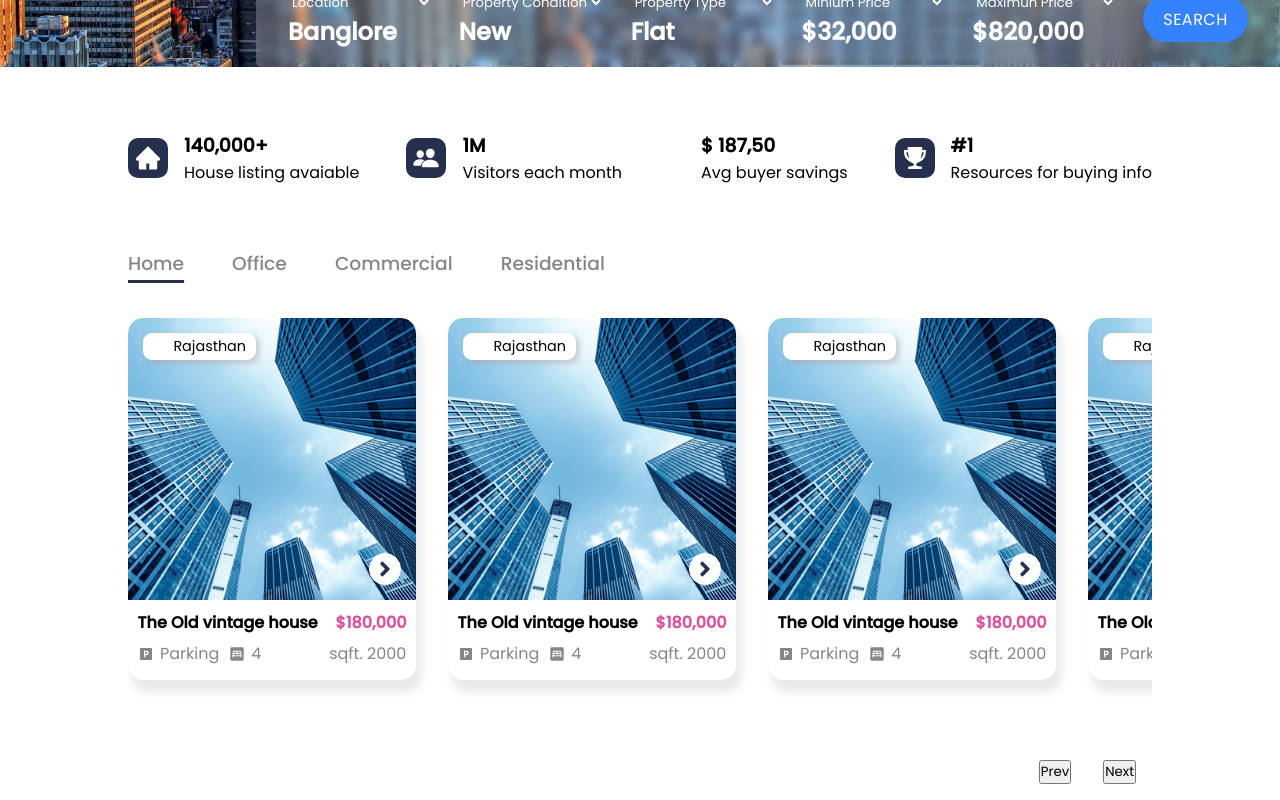
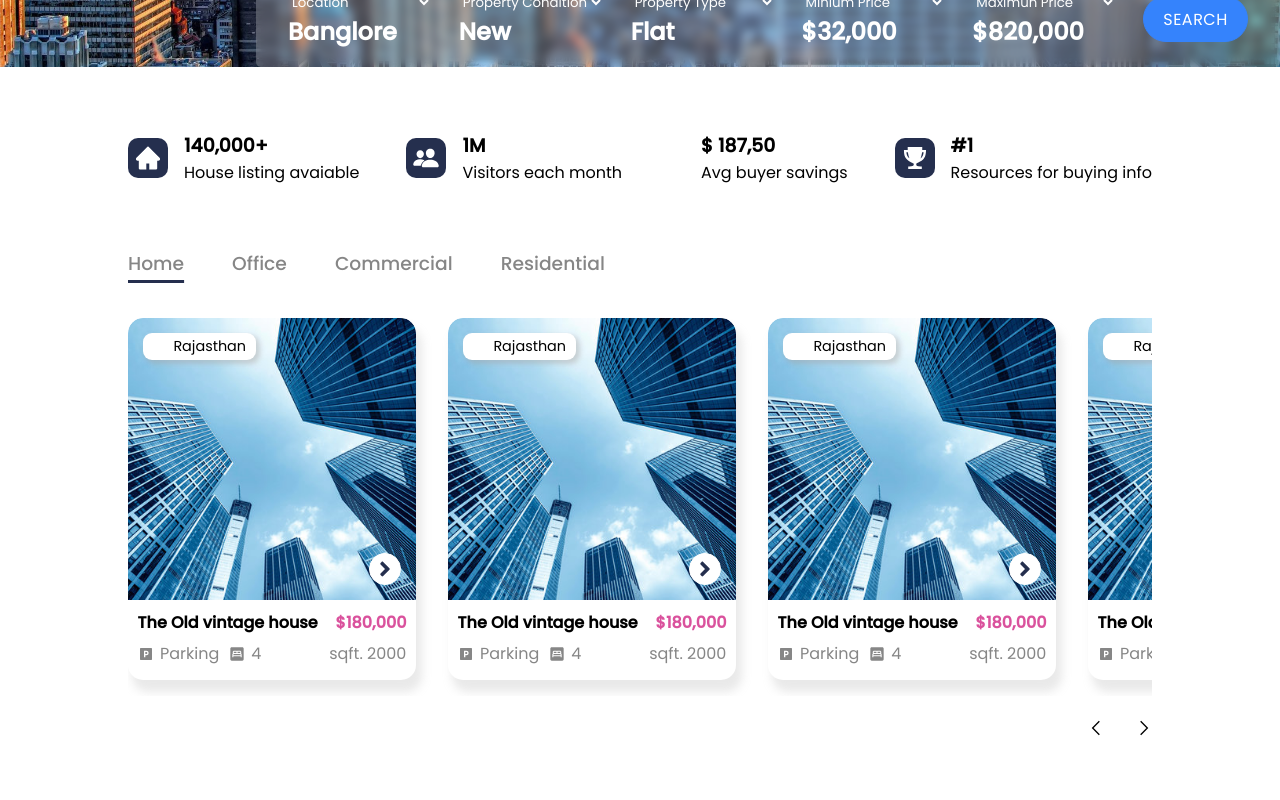
Before and after one commit to 25mohit/real-estate-frontend, a React (Create React App) app: page / in a window 1280 px wide. Shown: the part 613-1413 px from the top of the page. After the commit the page ends 1373 px from the top, so only its background shows below. Built offline with nearby package versions, Linux system fonts and the light colour scheme; some icons are missing.

Commit message:
Effect Added in Listing Card on HomePage

```diff
--- a/src/Style.css
+++ b/src/Style.css
@@ -135,11 +135,12 @@
 }
 .home-listing{
     padding: 0 8rem;
+    padding-bottom: 1rem;
 }
 .home-listing .listing-container {
     /* padding: 1rem 0; */
     margin: 1rem 0;
-    padding-bottom: 3rem;
+    padding-bottom: 1rem;
     display: flex;
     overflow: hidden;
     align-items: center;
@@ -151,6 +152,7 @@
     display: flex;
     width: 18rem;
     min-width: 18rem;
+    opacity: 0;
     height: 22.6rem;
     background-color: white;
     flex-direction: column;
@@ -250,9 +252,21 @@
     gap: 0.4rem;
 }
 .nav-bar{
-    padding: 1rem;
+    /* padding: 1rem 0;  */
+    height: 2rem;
     display: flex;
     align-items: center;
     justify-content: right;
     gap: 2rem;
 }
+#nav-icon{
+    color: rgba(105, 105, 105, 0.639);
+    font-size: 1rem;
+    transition: 0.2s;
+}
+#nav-icon:hover{
+    cursor: pointer;
+    font-size: 1.3rem;
+    color: black;
+    transition: 0.2s;
+}
--- a/src/components/Layout/HomeBodyLayout/HomeBodyLayout.jsx
+++ b/src/components/Layout/HomeBodyLayout/HomeBodyLayout.jsx
@@ -6,9 +6,9 @@ const HomeBodyLayout = props => {
   const [isVisible, setIsVisible] = useState(true)
 
   useEffect(() => {
-    console.log(navbarRef.current);
+    // console.log(navbarRef.current);
     const observer = new IntersectionObserver((entries) => {
-      const entry = entries[0]
+      const entry = entries?.[0]
       setIsVisible(entry?.isIntersecting)
       console.log("entry", entry);
     })
--- a/src/components/Pages/Home/Home.jsx
+++ b/src/components/Pages/Home/Home.jsx
@@ -1,14 +1,28 @@
+import { useEffect, useRef, useState } from "react"
 import HomeBodyLayout from "../../Layout/HomeBodyLayout/HomeBodyLayout"
 import Hero from "../../Section/Hero/Hero"
 import HomeCardListing from "../../Section/HomeCardListing/HomeCardListing"
 import StatsBar from "../../Section/StatsBar/StatsBar"
 
 const Home = () => {
+  const [cardsShow, setCardsShow] = useState(false)
+  const cardsRef = useRef()
+
+  useEffect(() => {
+    // console.log(navbarRef.current);
+    const observer = new IntersectionObserver((entries) => {
+      const entry = entries?.[0]
+      setCardsShow(entry?.isIntersecting)
+      console.log("entry", entry);
+    })
+    observer.observe(cardsRef.current)
+  },[])
+
   return (
    <HomeBodyLayout>
       <Hero />
       <StatsBar />
-      <HomeCardListing />
+      <HomeCardListing reference={cardsRef} cardsShow={cardsShow}/>
    </HomeBodyLayout>
   )
 }
--- a/src/components/Section/HomeCardListing/HomeCardListing.jsx
+++ b/src/components/Section/HomeCardListing/HomeCardListing.jsx
@@ -1,8 +1,9 @@
 import { useEffect, useState } from "react"
 import BradCrumpBar from "../../Utils/BradCrumpBar/BradCrumpBar"
 import ListingCard from "../../Utils/ListingCard/ListingCard"
+import { GrPrevious, GrNext } from "react-icons/gr";
 
-const HomeCardListing = () => {
+const HomeCardListing = ({ reference,cardsShow }) => {
     const [activeOpt, setActiveOpt] = useState('home')
     const [box, setBox] = useState(null)
 
@@ -12,31 +13,43 @@ const HomeCardListing = () => {
     },[])
 
     const onPrev = () => {
-        let width = box.clientWidth
-        box.scrollLeft = box.scrollLeft - width
-        console.log(width);
+        let width = box?.clientWidth
+        box.scrollLeft = box?.scrollLeft - width
+        console.log("scrollLeft", width, box?.scrollLeft);
     }
     const onNext = () => {
-        let width = box.clientWidth
-        box.scrollLeft = box.scrollLeft + width
-        console.log(width);
+        let width = box?.clientWidth
+        box.scrollLeft = box?.scrollLeft + width
+        console.log("scrollLeft", width, box?.scrollLeft);
     }
   return (
-    <div className='home-listing'>
+    <div className='home-listing' ref={reference}>
         <BradCrumpBar activeOpt={activeOpt} setActiveOpt={setActiveOpt}/>
-        <section className="listing-container">
-            <ListingCard />
-            <ListingCard />
-            <ListingCard />
-            <ListingCard />
-            <ListingCard />
-            <ListingCard />
-            <ListingCard />
-            <ListingCard />
-        </section>
+        {cardsShow && <section className="listing-container">
+            {
+               activeOpt === "home" && [1,2,3,4,5,6]?.map((dt, index) => {
+                    return <ListingCard showCard={index} key={index}/>
+                })
+            }
+            {
+               activeOpt === "office" && [1,2,3]?.map((dt, index) => {
+                    return <ListingCard showCard={index} key={index}/>
+                })
+            }
+            {
+               activeOpt === "commercial" && [1,2]?.map((dt, index) => {
+                    return <ListingCard showCard={index} key={index}/>
+                })
+            }
+            {
+               activeOpt === "residential" && [1,2,3,4]?.map((dt, index) => {
+                    return <ListingCard showCard={index} key={index}/>
+                })
+            }
+        </section> }
         <div className="nav-bar">
-            <button onClick={onPrev}>Prev</button>
-            <button onClick={onNext}>Next</button>
+            <GrPrevious onClick={onPrev} id="nav-icon"/>
+            <GrNext onClick={onNext} id="nav-icon"/>
         </div>
     </div>
   )
--- a/src/components/Utils/ListingCard/ListingCard.jsx
+++ b/src/components/Utils/ListingCard/ListingCard.jsx
@@ -2,10 +2,20 @@ import { FaLocationDot } from "react-icons/fa6";
 import { FaAngleRight } from "react-icons/fa";
 import { RiParkingBoxFill } from "react-icons/ri";
 import { MdBedroomParent } from "react-icons/md";
+import { useEffect, useState } from "react";
 
-const ListingCard = () => {
+const ListingCard = ({showCard}) => {
+    const [show, setShow] = useState(false)
+
+    useEffect(() => {
+        setTimeout(() => {
+            setShow(true)
+        },Number(`${showCard}00`)+200)
+    },[])
+
+    console.log("show", show, showCard);
   return (
-    <div className="listing-card">
+    <div className="listing-card" style={{opacity:show? '1' : '0', transition:show ? '1s' : ''}}>
         <div className="img-container">
             <img src="./Assets/building.jpg" alt="" />
             <span className="location-chip">
```
